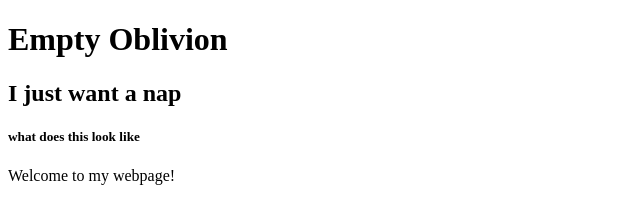
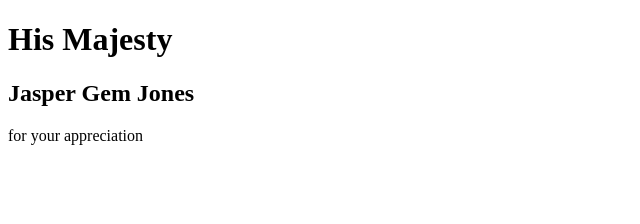
Before and after one commit to kriscoma/index.html, a plain HTML site: page index.html in a window 1280 px wide. Shown: the whole page, without its empty margins (0-640 px from the left). Drawn offline with Linux system fonts and the light colour scheme.

Commit message:
Update index.html

```diff
--- a/index.html
+++ b/index.html
@@ -4,11 +4,14 @@
 
 
 <head>
-    <h1> Empty Oblivion </h1>
-    <h2>I just want a nap</h2>
-    <h5>what does this look like</h5>
+    <h1> His Majesty </h1>
+    <h2>Jasper Gem Jones</h2>
 </head>
 <body>
-<p>Welcome to my webpage!</p>
+<p>for your appreciation</p>
+<p>
+
+
+</p>
 </body>
 </html>
```
